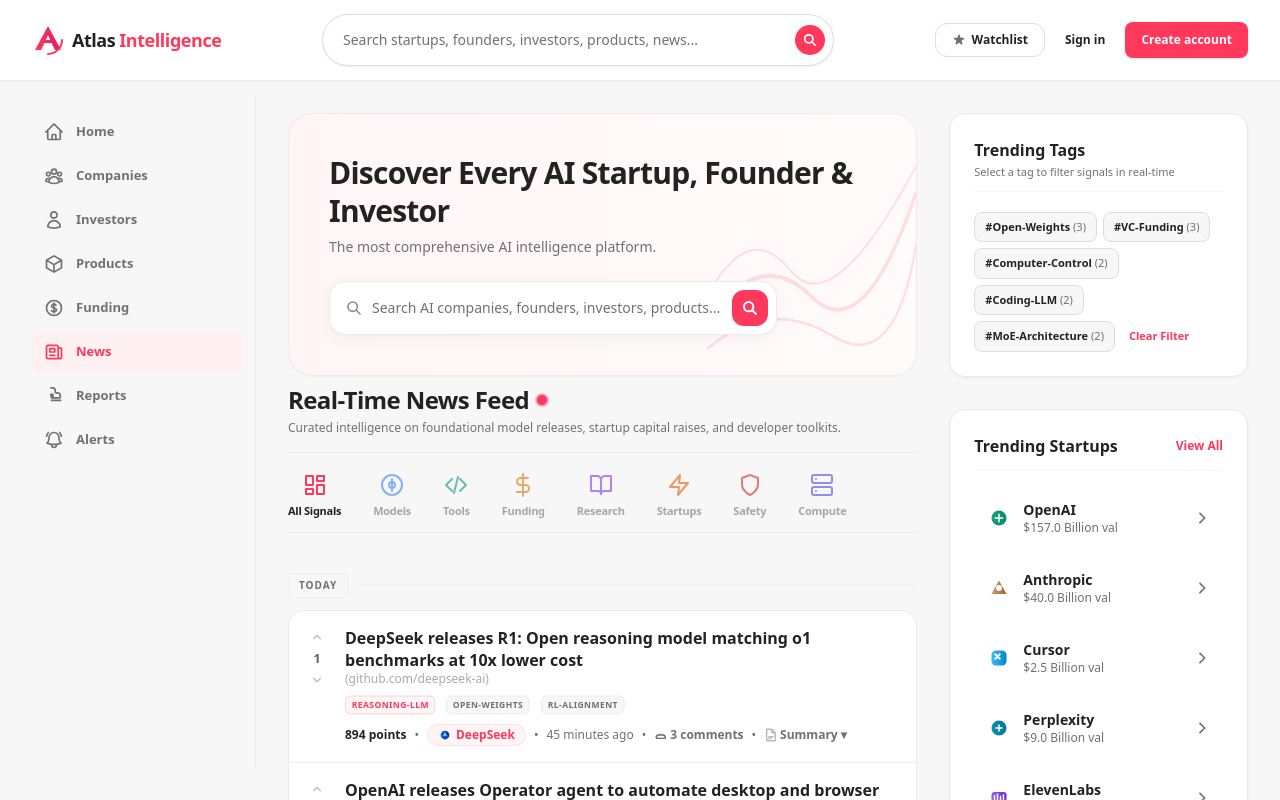
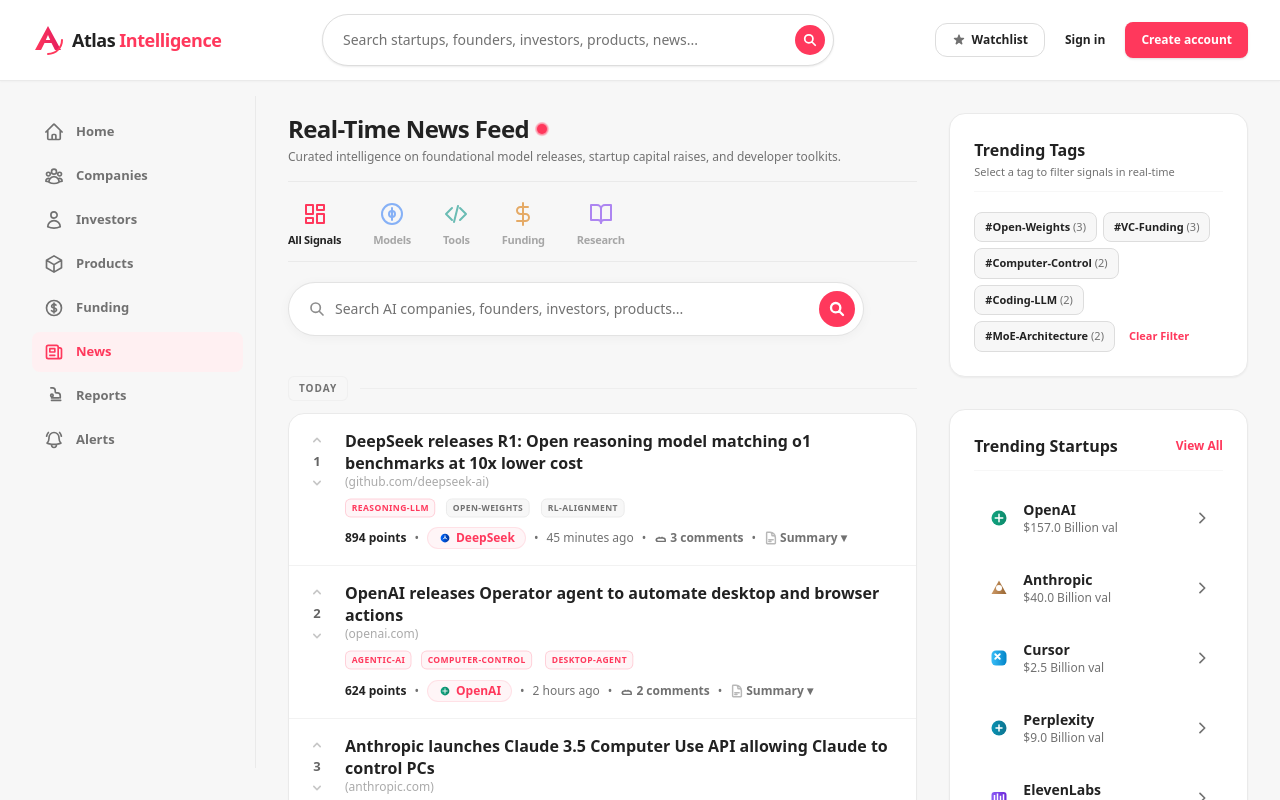
Before and after one commit to AyushKhaitan1/The-Ai-Signal, a Next.js app: page / in a window 1280 px wide. Shown: the top 800 px of the page. Built offline with nearby package versions, Linux system fonts and the light colour scheme.

Commit message:
Position local search bar below news category tabs and restrict to 5 tabs

```diff
--- a/src/app/page.tsx
+++ b/src/app/page.tsx
@@ -31,7 +31,7 @@
 export default function Home() {
   const { news, searchTerm } = useSignals();
   const [localSearchTerm, setLocalSearchTerm] = useState("");
-  const [subCategory, setSubCategory] = useState<"all" | "models" | "tools" | "funding" | "research" | "startups" | "safety" | "compute">("all");
+  const [subCategory, setSubCategory] = useState<"all" | "models" | "tools" | "funding" | "research">("all");
 
   const filteredNews = news.filter((item) => {
     // Global navbar search filter
@@ -66,17 +66,6 @@
         if (categoryLower !== "funding") return false;
       } else if (subCategory === "research") {
         if (categoryLower !== "research") return false;
-      } else if (subCategory === "startups") {
-        const isStartup = item.startup_name !== "Other" || categoryLower === "funding";
-        if (!isStartup) return false;
-      } else if (subCategory === "safety") {
-        const text = (item.title + " " + item.tags.join(" ")).toLowerCase();
-        const isSafety = text.includes("safety") || text.includes("align") || text.includes("eval");
-        if (!isSafety) return false;
-      } else if (subCategory === "compute") {
-        const text = (item.title + " " + item.tags.join(" ")).toLowerCase();
-        const isCompute = text.includes("compute") || text.includes("gpu") || text.includes("chip") || text.includes("hardware") || text.includes("colossus") || text.includes("nvidia");
-        if (!isCompute) return false;
       }
     }
 
@@ -106,48 +95,6 @@
       {/* Left Side: Real-Time News Feed */}
       <div className="col-span-1 lg:col-span-2 space-y-6">
 
-        {/* Prominent Hero Banner with Decoupled Search */}
-        <div className="relative rounded-3xl overflow-hidden border border-airbnb-pink/10 bg-gradient-to-r from-[#FFF5F6] to-[#FFFBFB] p-6 sm:p-8 md:p-10 shadow-[0_1px_3px_rgba(0,0,0,0.02)] mb-2">
-          {/* Background mesh line-art decoration in Airbnb pink */}
-          <div className="absolute right-0 bottom-0 top-0 w-1/3 opacity-15 pointer-events-none hidden sm:block">
-            <svg className="w-full h-full text-airbnb-pink" fill="none" viewBox="0 0 100 100" preserveAspectRatio="none">
-              <path d="M0 80 Q 25 50, 50 70 T 100 30" stroke="currentColor" strokeWidth="1.5" />
-              <path d="M0 90 Q 30 70, 60 85 T 100 50" stroke="currentColor" strokeWidth="1" />
-              <path d="M0 70 Q 20 40, 40 60 T 100 20" stroke="currentColor" strokeWidth="0.8" />
-            </svg>
-          </div>
-
-          <div className="relative z-10 max-w-xl space-y-2">
-            <h2 className="text-2xl sm:text-3xl font-extrabold tracking-tight text-airbnb-charcoal leading-tight">
-              Discover Every AI Startup, Founder & Investor
-            </h2>
-            <p className="text-xs sm:text-sm text-airbnb-gray">
-              The most comprehensive AI intelligence platform.
-            </p>
-
-            {/* Prominent decoupled search box */}
-            <div className="bg-white rounded-2xl shadow-[0_4px_16px_rgba(0,0,0,0.04)] border border-airbnb-border/60 p-2 mt-6 flex items-center max-w-md">
-              <span className="text-airbnb-gray/80 pl-2">
-                <svg className="w-4 h-4" fill="none" stroke="currentColor" strokeWidth="2.5" viewBox="0 0 24 24">
-                  <path strokeLinecap="round" strokeLinejoin="round" d="M21 21l-6-6m2-5a7 7 0 11-14 0 7 7 0 0114 0z" />
-                </svg>
-              </span>
-              <input
-                type="text"
-                value={localSearchTerm}
-                onChange={(e) => setLocalSearchTerm(e.target.value)}
-                placeholder="Search AI companies, founders, investors, products..."
-                className="flex-grow ml-2.5 text-xs sm:text-sm text-airbnb-charcoal placeholder-airbnb-gray bg-transparent focus:outline-none"
-              />
-              <button className="bg-airbnb-pink hover:bg-airbnb-pink-hover text-white p-2.5 rounded-xl transition-all flex items-center justify-center shrink-0 cursor-pointer ml-2">
-                <svg className="w-4 h-4" fill="none" stroke="currentColor" strokeWidth="3" viewBox="0 0 24 24">
-                  <path strokeLinecap="round" strokeLinejoin="round" d="M21 21l-6-6m2-5a7 7 0 11-14 0 7 7 0 0114 0z" />
-                </svg>
-              </button>
-            </div>
-          </div>
-        </div>
-
         {/* Airbnb-style Header Section */}
         <div className="pb-2">
           <div className="flex flex-col md:flex-row md:items-center justify-between gap-4 pb-4 border-b border-airbnb-border-light">
@@ -167,7 +114,7 @@
 
           {/* Airbnb-style Category Icon Tabs */}
           <div className="flex items-center space-x-8 mt-5 pb-1 overflow-x-auto no-scrollbar border-b border-airbnb-border-light select-none">
-            {(["all", "models", "tools", "funding", "research", "startups", "safety", "compute"] as const).map((cat) => {
+            {(["all", "models", "tools", "funding", "research"] as const).map((cat) => {
               const isActive = subCategory === cat;
 
               const categories = {
@@ -219,33 +166,6 @@
                       <path d="M22 3h-6a4 4 0 0 0-4 4v14a3 3 0 0 1 3-3h7z" />
                     </svg>
                   )
-                },
-                startups: {
-                  label: "Startups",
-                  icon: (
-                    <svg className="w-6 h-6" viewBox="0 0 24 24" fill="none" stroke="#EA580C" strokeWidth="2" strokeLinecap="round" strokeLinejoin="round">
-                      <path d="M13 2L3 14h9l-1 8 10-12h-9l1-8z" />
-                    </svg>
-                  )
-                },
-                safety: {
-                  label: "Safety",
-                  icon: (
-                    <svg className="w-6 h-6" viewBox="0 0 24 24" fill="none" stroke="#DC2626" strokeWidth="2" strokeLinecap="round" strokeLinejoin="round">
-                      <path d="M12 22s8-4 8-10V5l-8-3-8 3v7c0 6 8 10 8 10z" />
-                    </svg>
-                  )
-                },
-                compute: {
-                  label: "Compute",
-                  icon: (
-                    <svg className="w-6 h-6" viewBox="0 0 24 24" fill="none" stroke="#4F46E5" strokeWidth="2" strokeLinecap="round" strokeLinejoin="round">
-                      <rect x="2" y="2" width="20" height="8" rx="2" ry="2" />
-                      <rect x="2" y="14" width="20" height="8" rx="2" ry="2" />
-                      <line x1="6" y1="6" x2="6.01" y2="6" />
-                      <line x1="6" y1="18" x2="6.01" y2="18" />
-                    </svg>
-                  )
                 }
               };
 
@@ -270,6 +190,29 @@
                 </button>
               );
             })}
+          </div>
+
+          {/* Prominent Decoupled Search Box (Below Tabs) */}
+          <div className="mt-5 max-w-xl">
+            <div className="bg-white rounded-full shadow-[0_2px_12px_rgba(0,0,0,0.04)] border border-airbnb-border/80 p-2 flex items-center">
+              <span className="text-airbnb-gray/80 pl-3">
+                <svg className="w-4 h-4" fill="none" stroke="currentColor" strokeWidth="2.5" viewBox="0 0 24 24">
+                  <path strokeLinecap="round" strokeLinejoin="round" d="M21 21l-6-6m2-5a7 7 0 11-14 0 7 7 0 0114 0z" />
+                </svg>
+              </span>
+              <input
+                type="text"
+                value={localSearchTerm}
+                onChange={(e) => setLocalSearchTerm(e.target.value)}
+                placeholder="Search AI companies, founders, investors, products..."
+                className="flex-grow ml-2.5 text-xs sm:text-sm text-airbnb-charcoal placeholder-airbnb-gray bg-transparent focus:outline-none"
+              />
+              <button className="bg-airbnb-pink hover:bg-airbnb-pink-hover text-white p-2 rounded-full transition-all flex items-center justify-center shrink-0 cursor-pointer ml-2 w-9 h-9">
+                <svg className="w-4 h-4" fill="none" stroke="currentColor" strokeWidth="3.5" viewBox="0 0 24 24">
+                  <path strokeLinecap="round" strokeLinejoin="round" d="M21 21l-6-6m2-5a7 7 0 11-14 0 7 7 0 0114 0z" />
+                </svg>
+              </button>
+            </div>
           </div>
         </div>
 
```
